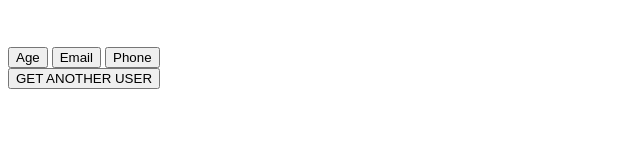
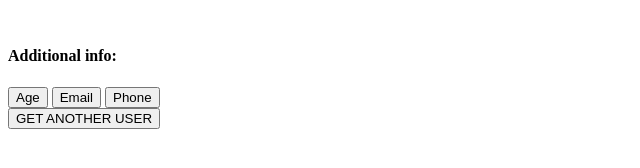
Before and after one commit to acciojob/random-user-js-Ruby123-creator, a website: page main.html in a window 1280 px wide. Shown: the whole page, without its empty margins (0-640 px from the left). Drawn offline with Linux system fonts and the light colour scheme.

Commit message:
created a submission

```diff
--- a/main.html
+++ b/main.html
@@ -9,7 +9,10 @@
 <body>
     <img id="photo" alt="">
     <h3 id="name"></h3>
-    <h4 id="info"></h4>
+    <section>
+        <h4>Additional info:</h4>
+        <h4 id="info"></h4>
+    </section>
     <button data-attr="age">Age</button>
     <button data-attr="email">Email</button>
 
```
